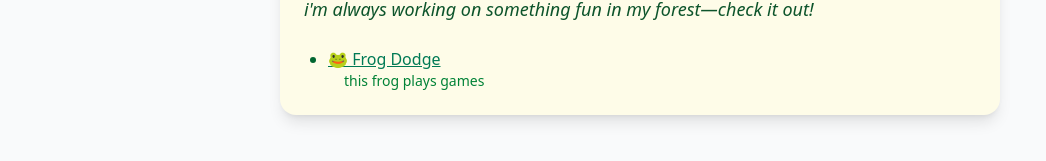
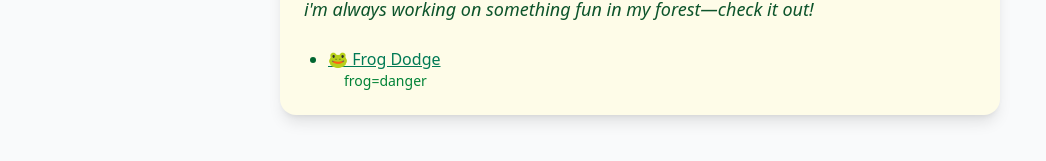
Before and after one commit to Olivetree312/my-resume-site, a Next.js app: page /tinkering in a window 1280 px wide. Shown: the part 157-318 px from the top of the page, without its empty margins (0-1046 px from the left). Built offline with nearby package versions, Linux system fonts and the light colour scheme.

Commit message:
added frog-dodge

```diff
--- a/app/tinkering/page.tsx
+++ b/app/tinkering/page.tsx
@@ -13,7 +13,7 @@ export default function TinkeringPage() {
           <Link href="/tinkering/frog-dodge/index.html" className="text-emerald-700 underline hover:text-emerald-900">
           🐸 Frog Dodge
           </Link>
-          <p className="text-sm text-green-700 ml-4">this frog plays games</p>
+          <p className="text-sm text-green-700 ml-4">frog=danger</p>
         </li>
       </ul>
     </section>
```
